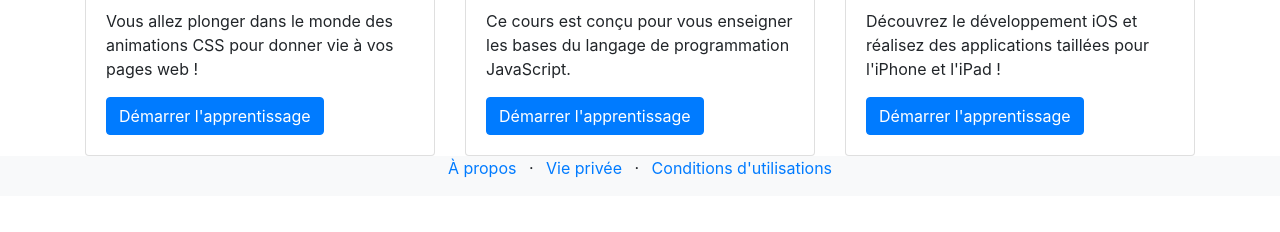
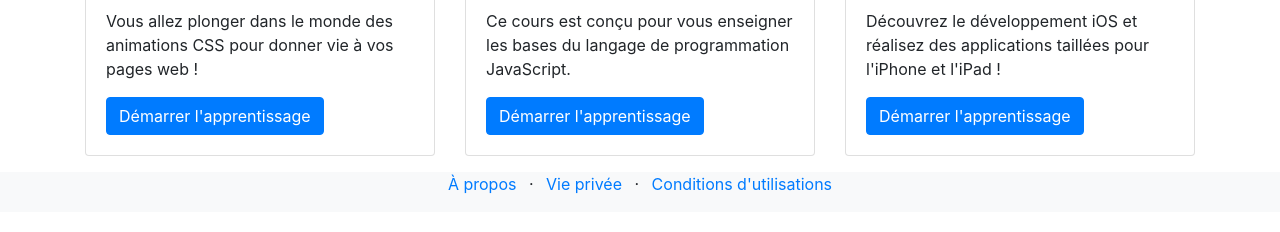
Before and after one commit to rodriguezny/info_school, a website: page lessons.html in a window 1280 px wide. Shown: the part 376-608 px from the top of the page. Drawn offline with nearby package versions, Linux system fonts and the light colour scheme.

Commit message:
[UPD] Add margin to top on the footer

```diff
--- a/lessons.html
+++ b/lessons.html
@@ -80,7 +80,7 @@
       </div>
     </div>
   </div>
-  <div class="bg-light">
+  <div class="bg-light mt-3">
     <div class="container">
       <div class="row">
         <div class="col">
```
